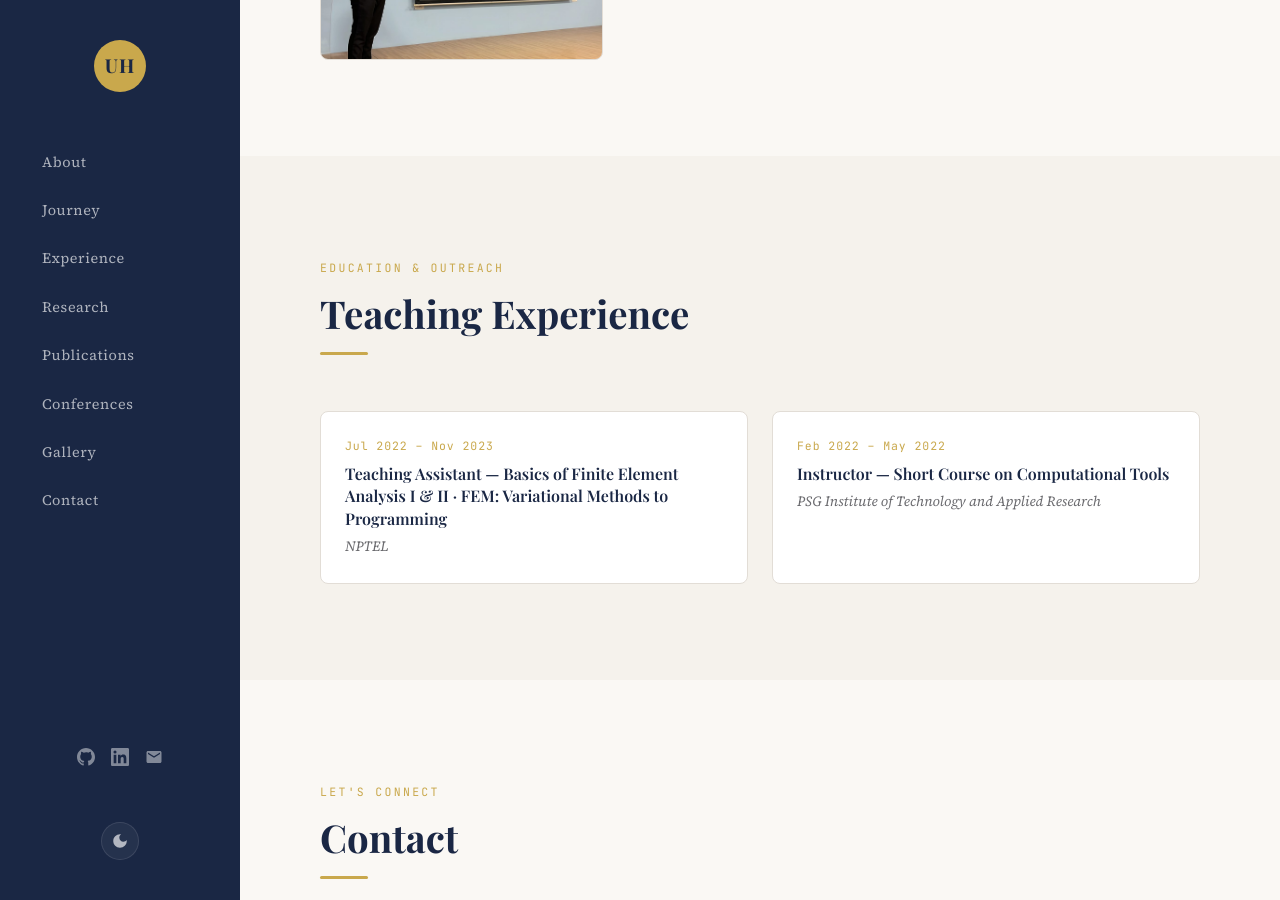
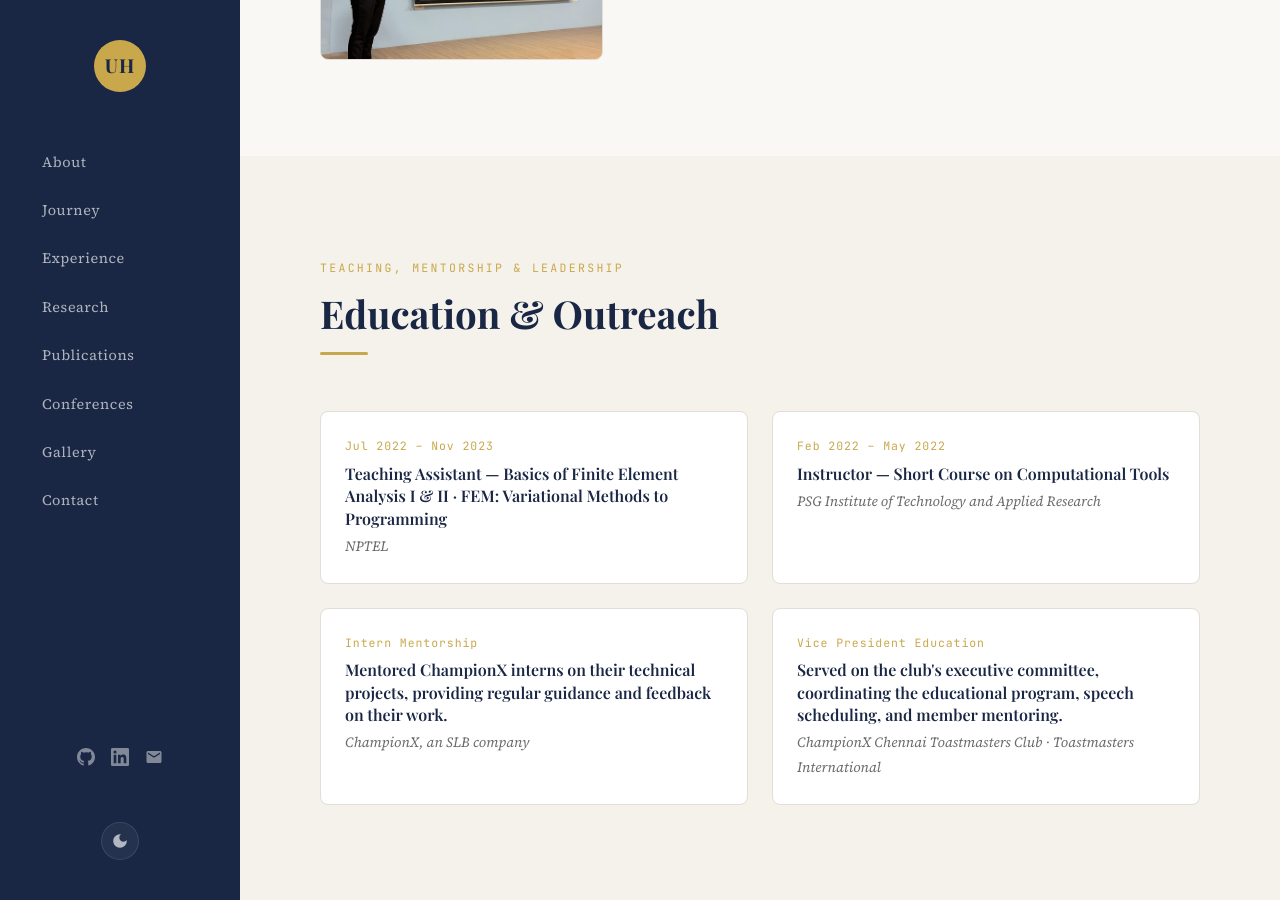
Before and after one commit to umairhussaincmm/umairhussaincmm.github.io, a Jekyll site: the page built from index.markdown, in a window 1280 px wide and 900 px high, scrolled down 10659 px. Built offline with Jekyll 4.4.1, drawn with Linux system fonts in a browser that asks for light colours.

Commit message:
Add Toastmasters VPE and intern mentoring; rename Teaching section
- Rename "Teaching Experience" section to "Education & Outreach" on the
  website (title) and in the CV; the resume-side "Awards & Achievements"
  section is renamed to "Achievements & Leadership".
- Add two new cards on the site under Education & Outreach:
  - Intern mentorship (ChampionX interns, technical projects).
  - Vice President Education at the ChampionX Chennai Toastmasters
    Club (Toastmasters International).
- Same two entries added to the CV and to the resume's Achievements &
  Leadership section.
- Drop the HTRA bullet from the resume (kept in CV Fellowships & Grants
  block); dedicate the resume achievements section to four items:
  PMRF, deal.II gallery contribution, Toastmasters VPE, intern mentoring.
- Refresh docs/CV_Umair.pdf from the updated source.

Co-authored-by: Cursor <cursoragent@cursor.com>

```diff
--- a/index.markdown
+++ b/index.markdown
@@ -467,12 +467,12 @@ description: Data Scientist at ChampionX, an SLB company. Bridging physics-based
 </section>
 
 <!-- ═══════════════════════════════════════════
-     TEACHING
+     EDUCATION & OUTREACH
 ══════════════════════════════════════════════ -->
 <section class="section section--alt" id="teaching">
   <div class="section__header anim-fadein">
-    <span class="section__label">Education &amp; Outreach</span>
-    <h2 class="section__title">Teaching Experience</h2>
+    <span class="section__label">Teaching, Mentorship &amp; Leadership</span>
+    <h2 class="section__title">Education &amp; Outreach</h2>
     <div class="section__divider"></div>
   </div>
 
@@ -487,6 +487,18 @@ description: Data Scientist at ChampionX, an SLB company. Bridging physics-based
       <div class="teaching-card__period">Feb 2022 – May 2022</div>
       <div class="teaching-card__role">Instructor — Short Course on Computational Tools</div>
       <div class="teaching-card__inst">PSG Institute of Technology and Applied Research</div>
+    </div>
+
+    <div class="teaching-card anim-fadein anim-delay-2">
+      <div class="teaching-card__period">Intern Mentorship</div>
+      <div class="teaching-card__role">Mentored ChampionX interns on their technical projects, providing regular guidance and feedback on their work.</div>
+      <div class="teaching-card__inst">ChampionX, an SLB company</div>
+    </div>
+
+    <div class="teaching-card anim-fadein anim-delay-3">
+      <div class="teaching-card__period">Vice President Education</div>
+      <div class="teaching-card__role">Served on the club's executive committee, coordinating the educational program, speech scheduling, and member mentoring.</div>
+      <div class="teaching-card__inst">ChampionX Chennai Toastmasters Club · Toastmasters International</div>
     </div>
   </div>
 </section>
```
Also changed, not shown: 1 other file.
